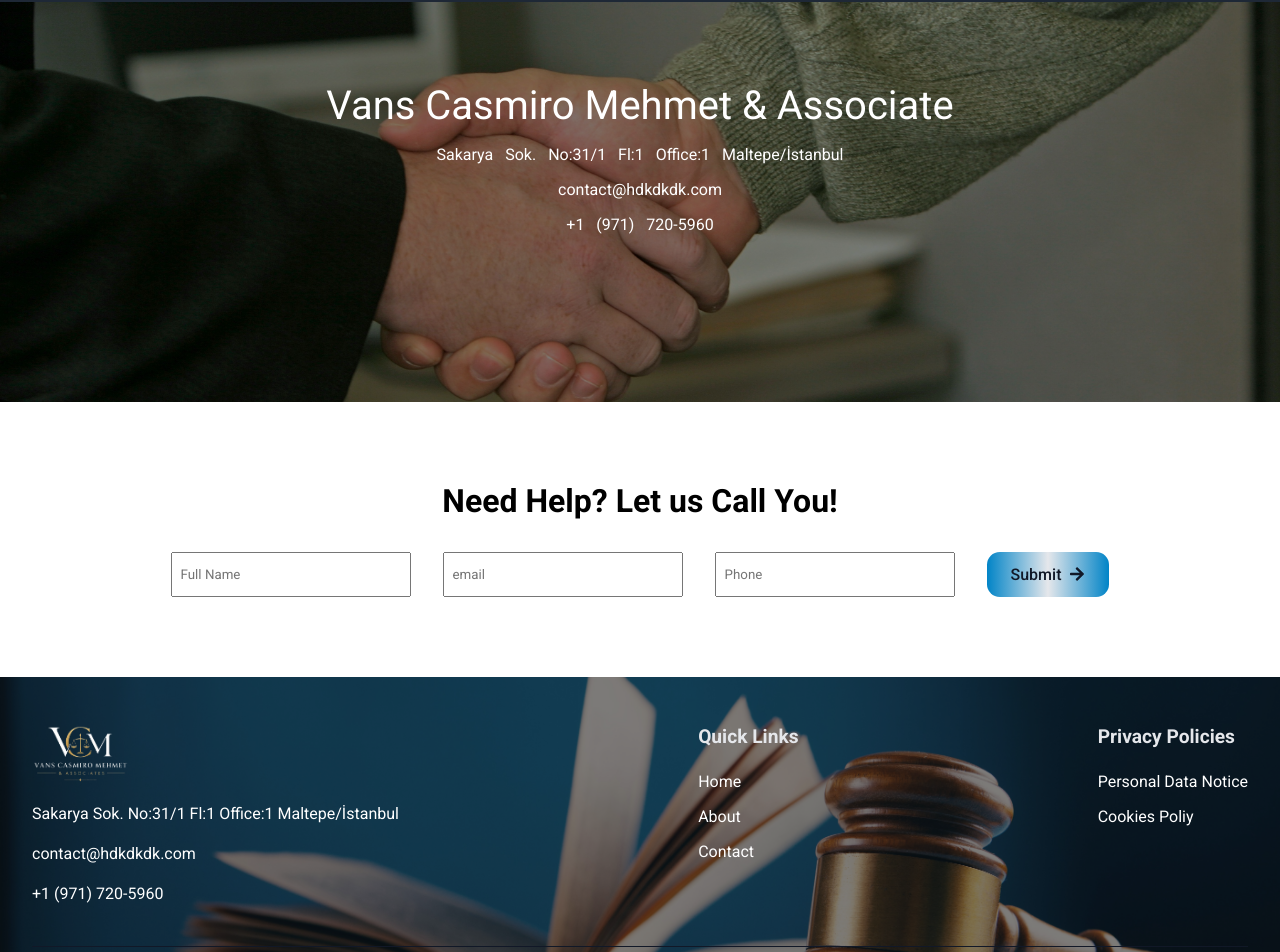
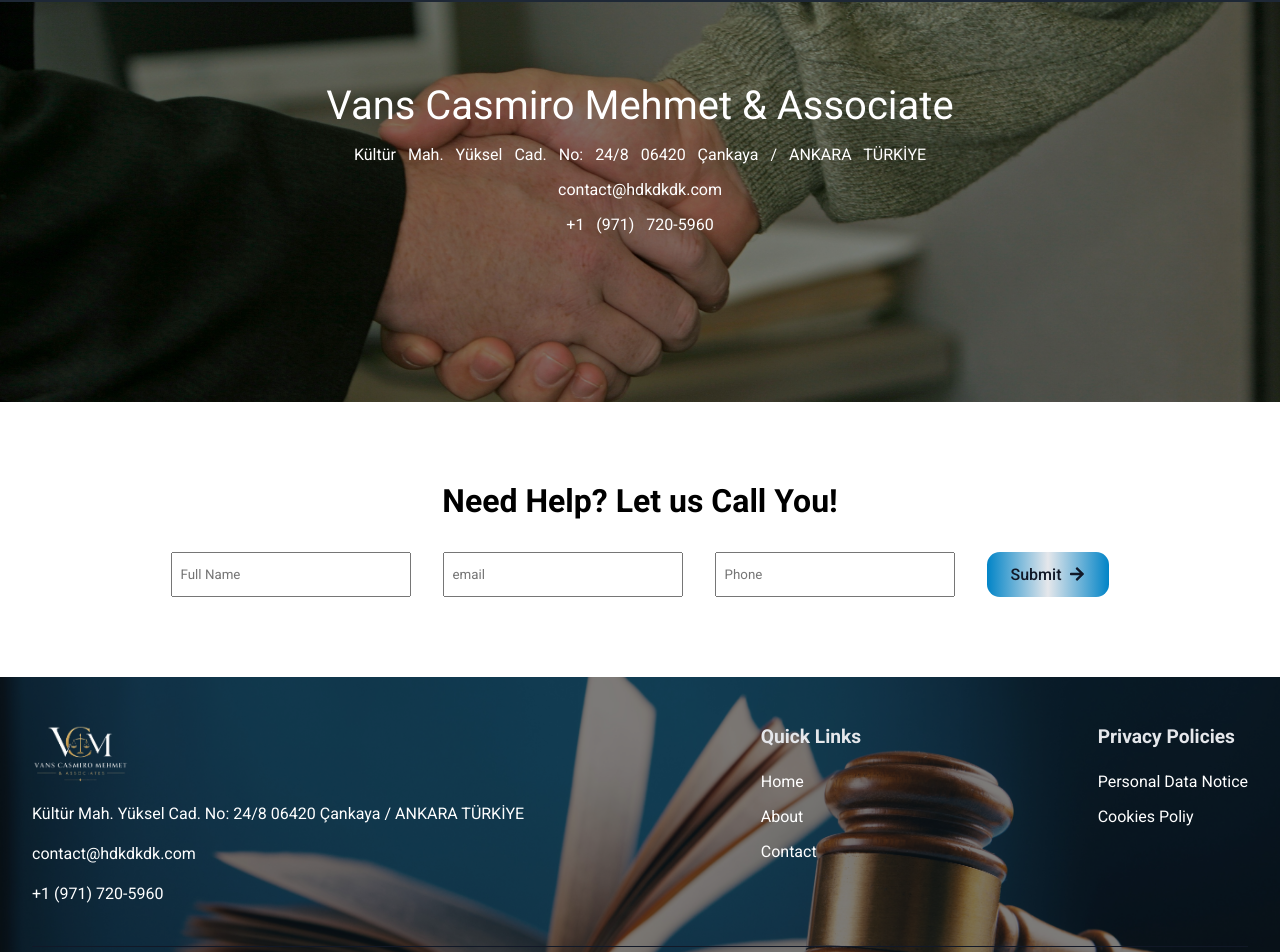
Before and after one commit to kemichris/vans-portfolio, a React (Vite) app: page / in a window 1280 px wide. Shown: the part 2157-3109 px from the top of the page. Built offline with nearby package versions, Linux system fonts and the light colour scheme.

Commit message:
contactInfo

```diff
--- a/src/Home.jsx
+++ b/src/Home.jsx
@@ -2,7 +2,7 @@ import { Navbar } from "./components/Navbar";
 import { HeroSection } from "./components/HeroSection";
 import { VisionSection } from "./components/VisionSection";
 import { PracticeSection } from "./components/PracticeSection";
-import { ContactSection } from "./components/ContactSection";
+import { ContactInfo } from "./components/ContactInfo";
 import { CallToAction } from "./components/CallToAction";
 import { Footer } from "./components/Footer";
 import "./styles/style.css"
@@ -16,7 +16,7 @@ export function Home() {
             <HeroSection />
             <VisionSection />
             <PracticeSection />
-            <ContactSection />
+            <ContactInfo />
             <CallToAction />
             <Footer />
         </>
--- /dev/null
+++ b/src/components/ContactInfo.jsx
@@ -0,0 +1,10 @@
+export function ContactInfo() {
+    return (
+        <div className="contact-info">
+            <p className="contact-info-p">Vans Casmiro Mehmet & Associate</p>
+            <p>Kültür Mah. Yüksel Cad. No: 24/8 06420 Çankaya / ANKARA TÜRKİYE</p>
+            <p>contact@hdkdkdk.com</p>
+            <p>+1 (971) 720-5960</p>
+        </div>
+    )
+}
--- a/src/components/ContactSection.jsx
+++ /dev/null
@@ -1,10 +0,0 @@
-export function ContactSection() {
-    return (
-        <div className="contact-section">
-            <p className="contact-section-p">Vans Casmiro Mehmet & Associate</p>
-            <p>Sakarya Sok. No:31/1 Fl:1 Office:1 Maltepe/İstanbul</p>
-            <p>contact@hdkdkdk.com</p>
-            <p>+1 (971) 720-5960</p>
-        </div>
-    )
-}
--- a/src/components/Footer.jsx
+++ b/src/components/Footer.jsx
@@ -7,7 +7,7 @@ export function Footer() {
             <div className="main-footer-content">
                 <div className="company-info">
                     <img src={Logo} alt="" className="logo" />
-                    <p>Sakarya Sok. No:31/1 Fl:1 Office:1 Maltepe/İstanbul</p>
+                    <p>Kültür Mah. Yüksel Cad. No: 24/8 06420 Çankaya / ANKARA TÜRKİYE</p>
                     <p>contact@hdkdkdk.com</p>
                     <p>+1 (971) 720-5960</p>
                 </div>
--- a/src/styles/style.css
+++ b/src/styles/style.css
@@ -212,7 +212,7 @@
 }
 
 /* =============== CONTACT SECTION ==================*/
-.contact-section {
+.contact-info {
     background: linear-gradient(rgba(0, 0, 0, 0.5), rgba(0, 0, 0, 0.5)), url("../assets/handshake.jpg");
     background-size: cover;
     background-position: center;
@@ -224,13 +224,13 @@
     text-align: center;
 }
 
-.contact-section p {
+.contact-info p {
     color: #fff;
     margin-bottom: 1rem;
     word-spacing: 0.5rem;
 }
 
-.contact-section .contact-section-p {
+.contact-info .contact-info-p {
     font-size: 2.5rem;
     word-spacing: normal;
 }
@@ -417,10 +417,10 @@
    }
 
    /* =============== CONTACT SECTION ==================*/
-   .contact-section {
+   .contact-info {
     padding: 4rem 2rem;
    }
-   .contact-section .contact-section-p {
+   .contact-info .contact-info-p {
     font-size: 1.5rem;
    }
 
```
Also changed, not shown: Contact.jsx (added, +16 -0 lines).
